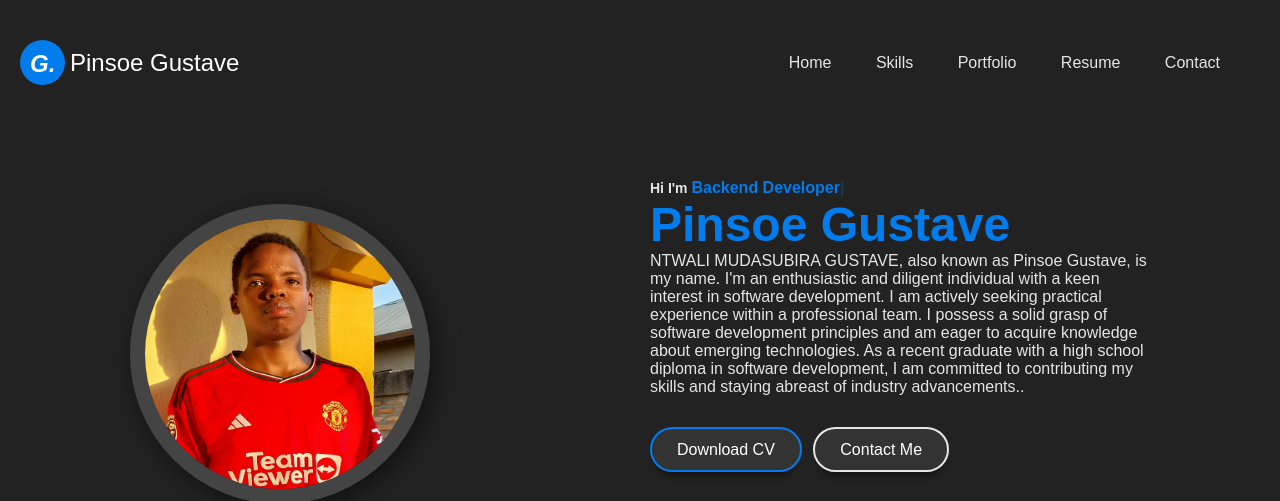
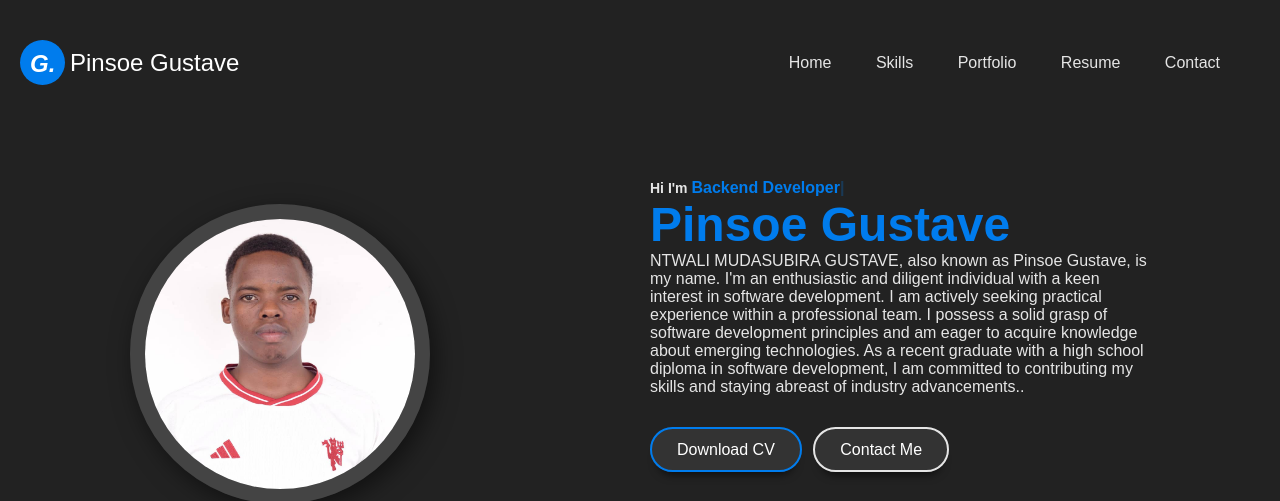
Before and after one commit to pinsoegustave/myportfolio, a plain HTML site: page index.html in a window 1280 px wide. Shown: the top 501 px of the page. Drawn offline with nearby package versions, Linux system fonts and the light colour scheme.

Commit message:
New profile pic updated

```diff
--- a/index.html
+++ b/index.html
@@ -47,7 +47,7 @@
             </header>
             <div class="container">
                 <div class="hero-pic">
-                    <img src="images/picture.jpg" alt="profile-pic">
+                    <img src="images/profile.jpeg" alt="profile-pic">
                 </div>
                 <div class="hero-text">
                     <h5>Hi I'm <span class="input">Backend Developer</span></h5>
```
